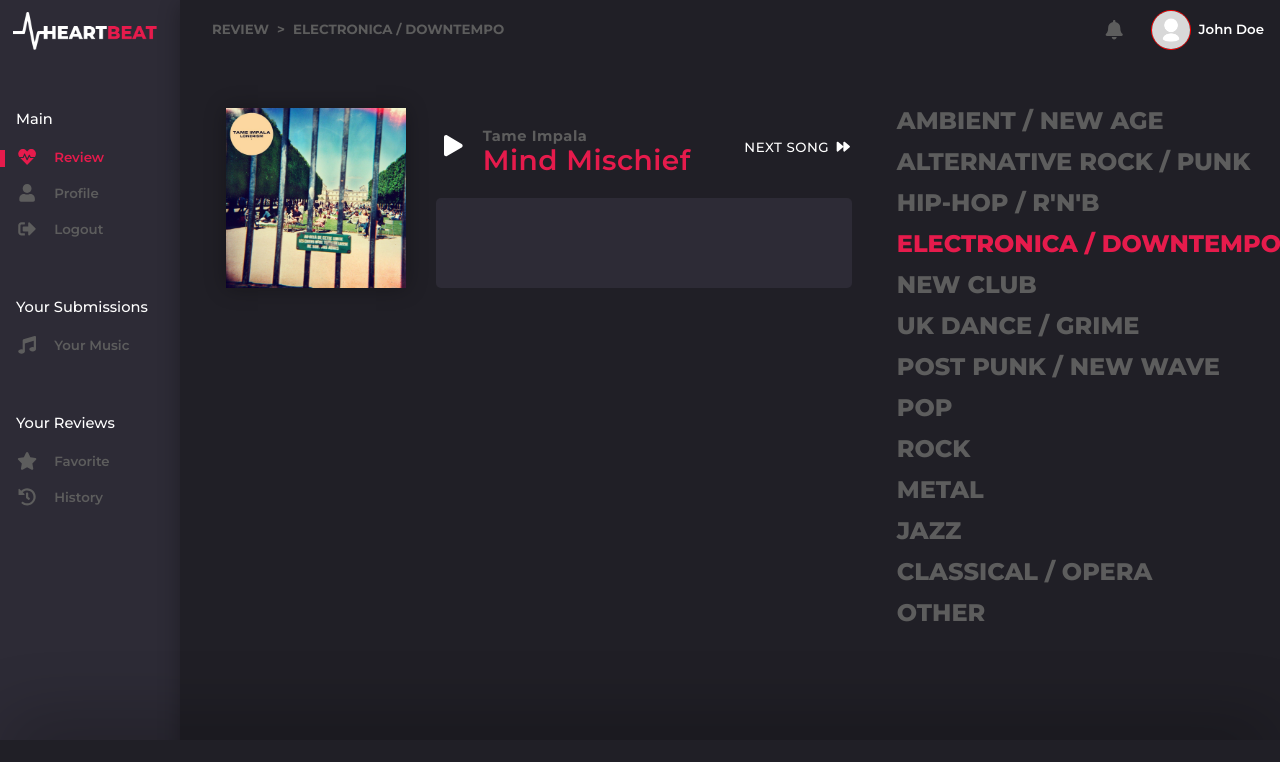
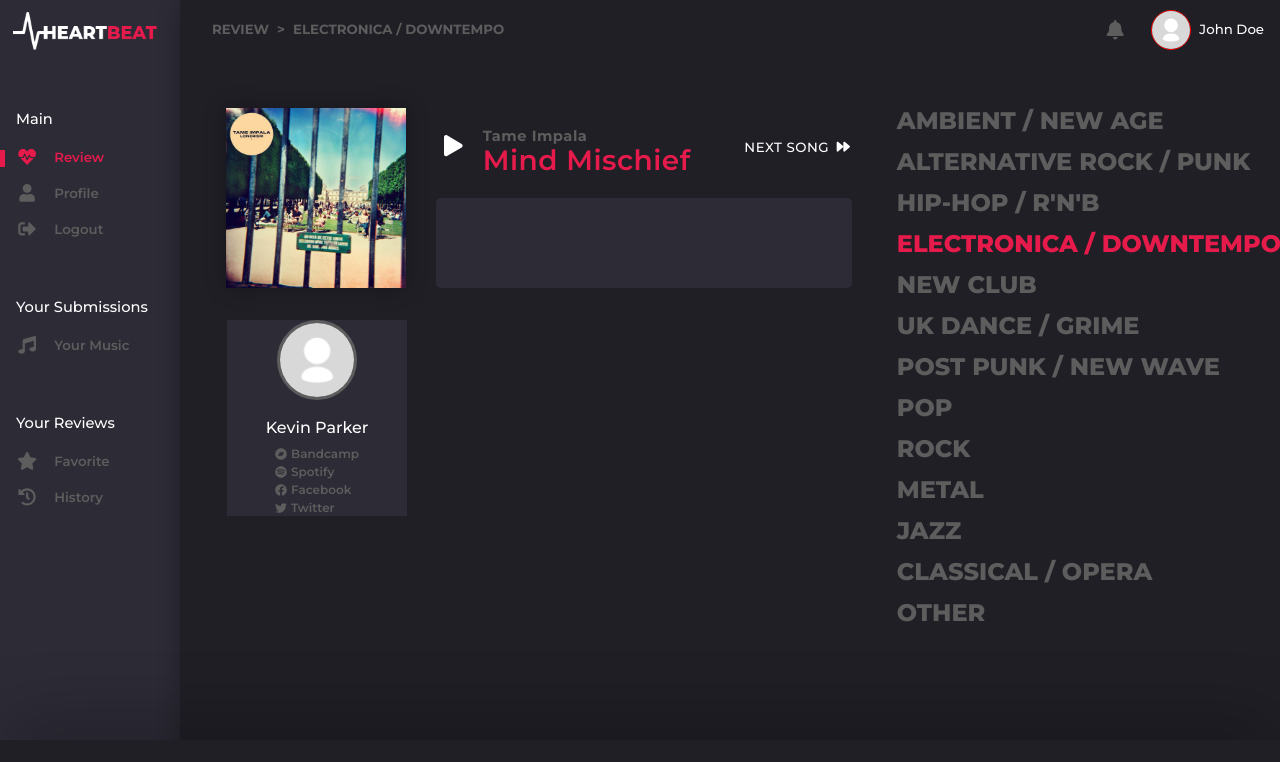
Before and after one commit to eugenekx/heartbeat-app, a React (Create React App) app in the folder client/: page / in a window 1280 px wide. Shown: the top 762 px of the page. Built offline with nearby package versions, Linux system fonts and the light colour scheme.

Commit message:
HB-20 closed

```diff
--- a/client/package.json
+++ b/client/package.json
@@ -4,6 +4,7 @@
   "private": true,
   "dependencies": {
     "@fortawesome/fontawesome-svg-core": "^1.2.27",
+    "@fortawesome/free-brands-svg-icons": "^5.12.1",
     "@fortawesome/free-regular-svg-icons": "^5.12.1",
     "@fortawesome/free-solid-svg-icons": "^5.12.1",
     "@fortawesome/react-fontawesome": "^0.1.8",
--- a/client/src/App.css
+++ b/client/src/App.css
@@ -148,7 +148,7 @@
     font-size: 10pt;
     font-family: "Montserrat";
     font-style: normal;
-    font-weight: 600;
+    font-weight: 500;
     text-decoration: none;
     color: white;
 }
@@ -258,3 +258,42 @@
     border-radius: 5px;
 
 }
+
+.artist-info {
+    background-color: #2D2B36;
+    width: 180px;
+    margin-top: 2rem;
+    margin-left: 1rem;
+    text-align: center;
+}
+
+.artist-avatar {
+    width: 80px;
+    height: 80px;
+    border-radius: 50%;
+    border:3px solid #5D5D5D;
+}
+
+.links-wrap {
+    text-align: left;
+    margin-left: 3rem;
+    line-height: 100%;
+}
+
+.artist-links {
+
+    color: #5D5D5D;
+    font-size: 9pt;
+    font-family: "Montserrat";
+    font-style: normal;
+    font-weight: 600;
+}
+
+.artist-name {
+    font-size: 12pt;
+    font-family: "Montserrat";
+    font-style: normal;
+    font-weight: 500;
+    text-decoration: none;
+    color: white;
+}
--- a/client/src/App.js
+++ b/client/src/App.js
@@ -7,14 +7,15 @@
 
 import { library } from '@fortawesome/fontawesome-svg-core'
 import { faHome, faUser, faSignOutAlt, faMusic, faStar, faHistory, faHeartbeat, faBell, faPlay, faForward} from '@fortawesome/free-solid-svg-icons'
-
+import { faBandcamp, faSpotify, faFacebook, faTwitter } from '@fortawesome/free-brands-svg-icons'
 
 import { Container, Row, Col } from 'reactstrap';
 import FooterPlayer from './components/FooterPlayer';
 import GenresList from './components/GenresList';
 import SongPlayer from './components/SongPlayer';
+import ArtistInfo from './components/ArtistInfo';
 
-library.add(faHome, faUser, faSignOutAlt, faMusic, faStar, faHistory, faHeartbeat, faBell, faPlay, faForward)
+library.add(faHome, faUser, faSignOutAlt, faMusic, faStar, faHistory, faHeartbeat, faBell, faPlay, faForward, faBandcamp, faSpotify, faFacebook, faTwitter);
 
 function App() {
   return (
@@ -29,6 +30,7 @@
             <Row>
               <Col>
                 <SongPlayer />
+                <ArtistInfo />
               </Col>
 
               <Col xs="auto" className="d-none d-lg-inline">
--- a/client/src/components/ArtistInfo.js
+++ b/client/src/components/ArtistInfo.js
@@ -0,0 +1,35 @@
+import React, { Component } from 'react';
+import { FontAwesomeIcon } from '@fortawesome/react-fontawesome'
+
+
+class ArtistInfo extends Component {
+    render() {
+        return(
+            <div className="text-white artist-info">
+                <img src="userpic.png" alt="avatar" className="artist-avatar" />
+                <div className="mt-3 artist-name mb-1">Kevin Parker</div>
+                <div className="links-wrap">
+                    <a href="#" className="artist-links">
+                        <FontAwesomeIcon icon={['fab', 'bandcamp']} className="mr-1" />
+                        Bandcamp
+                    </a><br />
+                    <a href="#" className="artist-links">
+                        <FontAwesomeIcon icon={['fab', 'spotify']} className="mr-1" />
+                        Spotify
+                    </a><br />
+                    <a href="#" className="artist-links">
+                        <FontAwesomeIcon icon={['fab', 'facebook']} className="mr-1" />
+                        Facebook
+                    </a><br />
+                    <a href="#" className="artist-links">
+                        <FontAwesomeIcon icon={['fab', 'twitter']} className="mr-1" />
+                        Twitter
+                    </a><br />
+                </div>
+
+            </div>
+        );
+    }
+}
+
+export default ArtistInfo;
```
Also changed, not shown: 1 other file (tests, documents, lock files or other folders).
